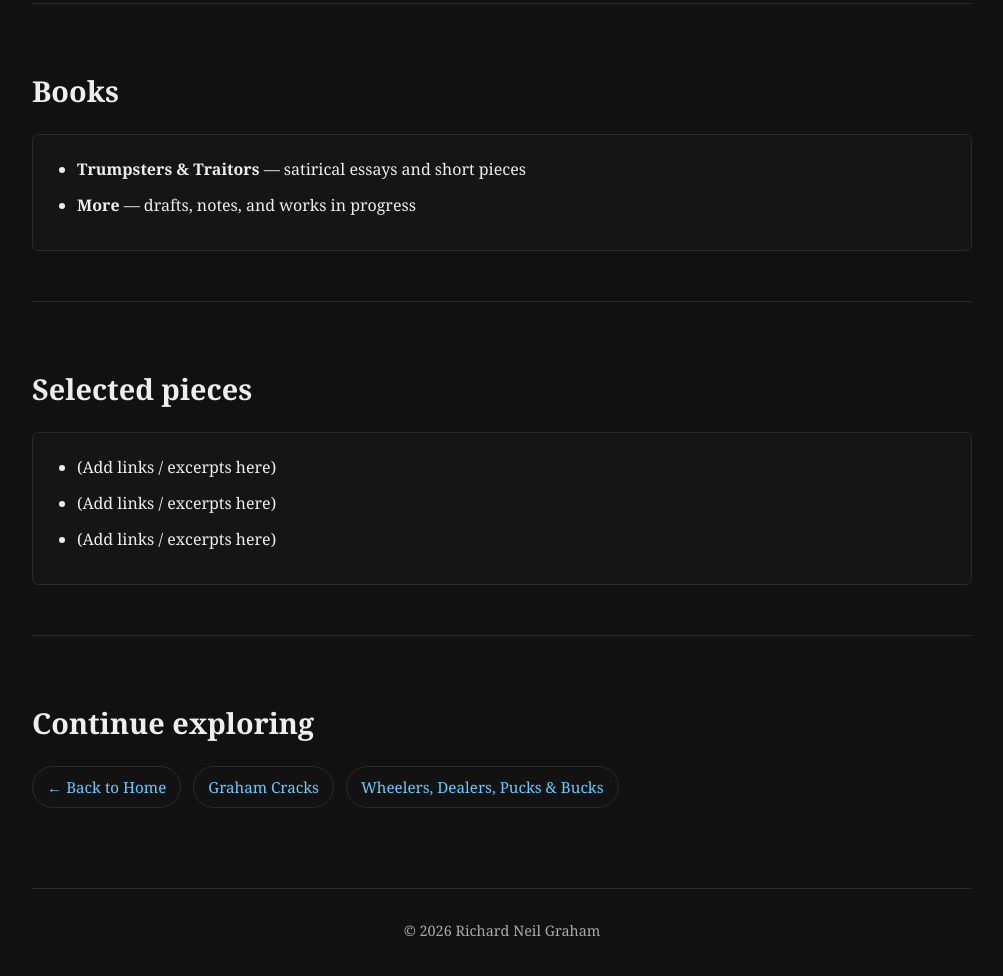
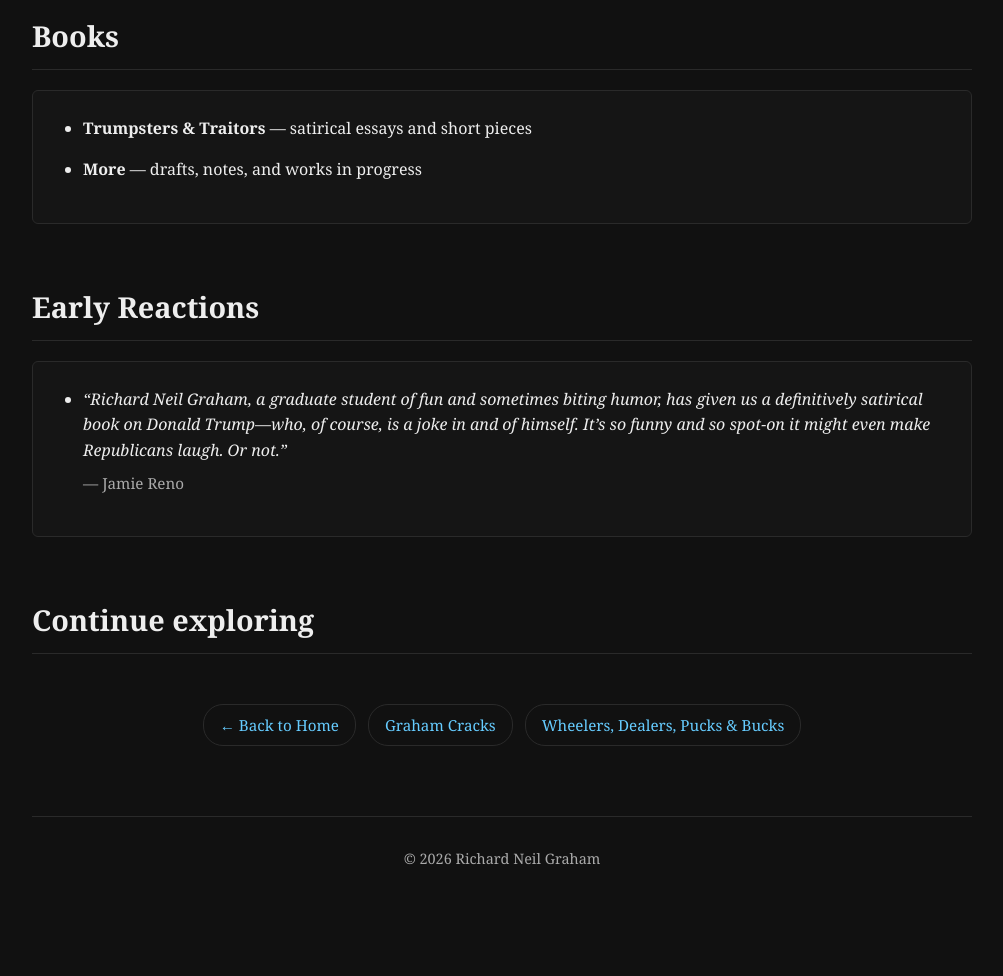
Before and after one commit to RichGitsHub/rng-website, a plain HTML site: page trumpsters-traitors.html in a window 1280 px wide. Shown: the part 252-1228 px from the top of the page, without its empty margins (138-1141 px from the left). After the commit the page ends 1182 px from the top, so only its background shows below. Drawn offline with Linux system fonts and the light colour scheme.

Commit message:
Update trumpsters-traitors.html

```diff
--- a/trumpsters-traitors.html
+++ b/trumpsters-traitors.html
@@ -4,7 +4,7 @@
   <meta charset="UTF-8" />
   <title>Trumpsters & Traitors — Richard Neil Graham</title>
   <meta name="viewport" content="width=device-width, initial-scale=1.0" />
-  <meta name="description" content="Trumpsters & Traitors — satirical political writing by Richard Neil Graham." />
+  <meta name="description" content="Trumpsters & Traitors — satire, political absurdities, and book projects by Richard Neil Graham." />
 
   <style>
     :root{
@@ -43,7 +43,7 @@
     }
 
     header h1{
-      margin: 0;
+      margin:0;
       font-size: 2.6rem;
       letter-spacing: 1px;
     }
@@ -55,21 +55,21 @@
     }
 
     .section{
-      margin-top: 50px;
-      padding-top: 40px;
-      border-top: 1px solid var(--line);
+      margin-top: 60px;
     }
 
-    h2{
+    .section h2{
       font-size: 1.8rem;
       margin-bottom: 20px;
+      border-bottom: 1px solid var(--line);
+      padding-bottom: 10px;
     }
 
     .panel{
       background: var(--panel);
       border: 1px solid var(--line);
+      padding: 25px 30px;
       border-radius: 6px;
-      padding: 22px 24px;
     }
 
     ul{
@@ -78,26 +78,32 @@
     }
 
     li{
-      margin-bottom: 10px;
+      margin-bottom: 15px;
+    }
+
+    .quote-attribution{
+      margin-top: 0.5rem;
+      color: var(--muted);
+      font-size: 0.95rem;
     }
 
     .bottom-nav{
       display: flex;
       flex-wrap: wrap;
       gap: 12px;
-      margin-top: 20px;
+      justify-content: center;
+      margin-top: 50px;
     }
 
     .pill{
       border: 1px solid var(--line);
-      border-radius: 999px;
-      padding: 8px 14px;
+      padding: 8px 16px;
+      border-radius: 20px;
       font-size: 0.95rem;
-      background: #121212;
     }
 
     footer{
-      margin-top: 80px;
+      margin-top: 70px;
       padding-top: 30px;
       border-top: 1px solid var(--line);
       text-align: center;
@@ -126,12 +132,18 @@
     </section>
 
     <section class="section">
-      <h2>Selected pieces</h2>
+      <h2>Early Reactions</h2>
       <div class="panel">
         <ul>
-          <li>(Add links / excerpts here)</li>
-          <li>(Add links / excerpts here)</li>
-          <li>(Add links / excerpts here)</li>
+          <li>
+            <em>
+              “Richard Neil Graham, a graduate student of fun and sometimes biting humor,
+              has given us a definitively satirical book on Donald Trump—who, of course,
+              is a joke in and of himself. It’s so funny and so spot-on it might even make
+              Republicans laugh. Or not.”
+            </em>
+            <div class="quote-attribution">— Jamie Reno</div>
+          </li>
         </ul>
       </div>
     </section>
```
